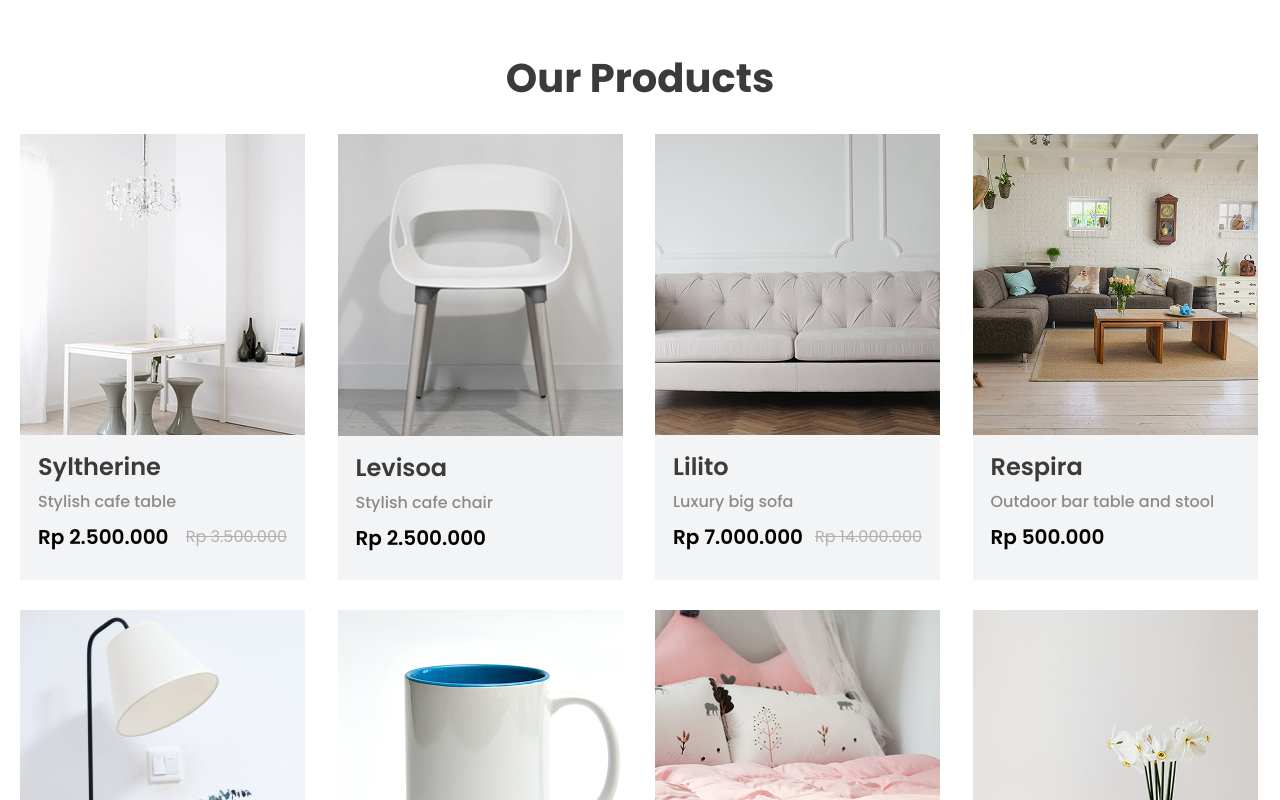
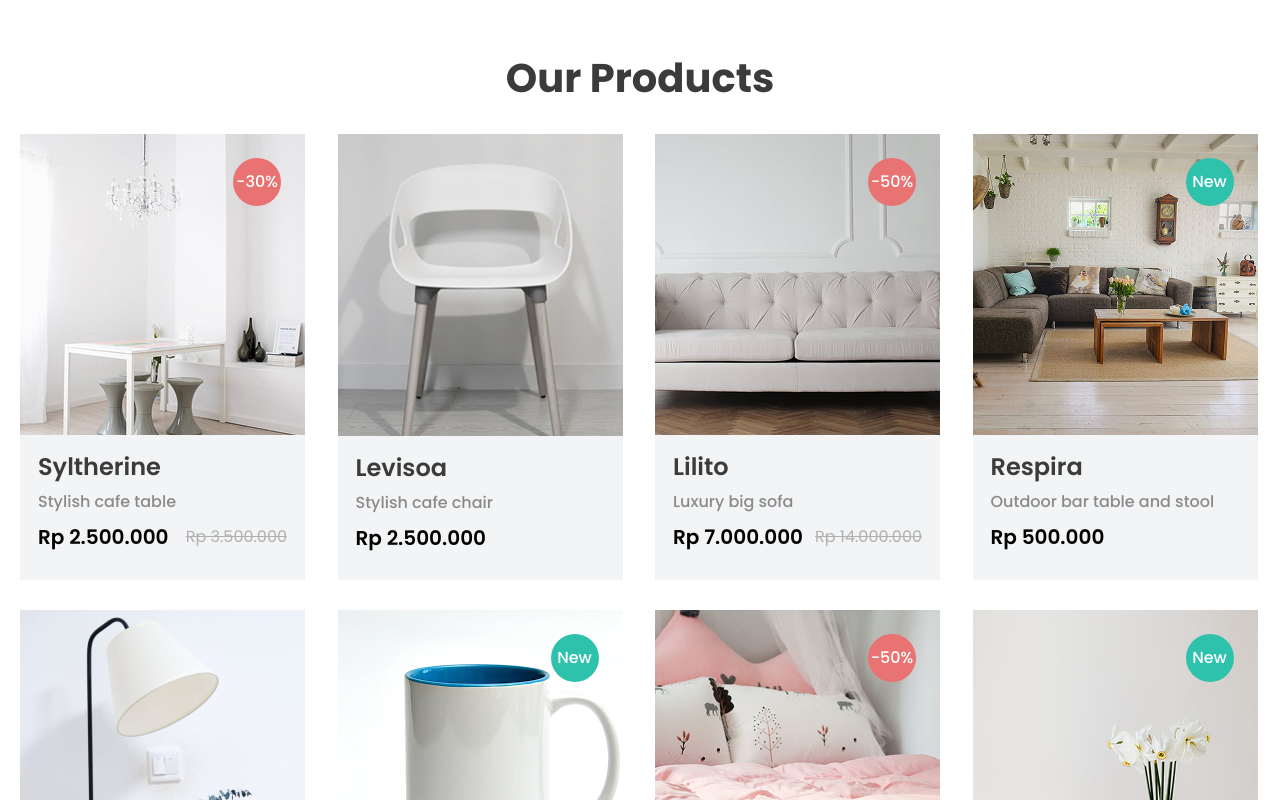
Before and after one commit to Hannalysis/furniture-site-implementation, a React (Vite) app: page / in a window 1280 px wide. Shown: the part 1560-2360 px from the top of the page. Built offline with nearby package versions, Linux system fonts and the light colour scheme.

Commit message:
feat: Implemented sticker component with class variants

```diff
--- a/src/components/ProductCard/ProductCard.module.css
+++ b/src/components/ProductCard/ProductCard.module.css
@@ -5,6 +5,7 @@
   background-color: var(--card-bg);
   width: 285px;
   height: 446px;
+  position: relative;
 }
 
 .productCard img {
@@ -40,3 +41,27 @@
     font-weight: var(--font-weight-regular);
     text-decoration: line-through;
 }
+
+.productSticker {
+    width: 48px;
+    height: 48px;
+    border-radius: 50%;
+    margin: 1.5em;
+    align-self: flex-end;
+    position: absolute;
+    z-index: 1;
+    color: var(--button-label-white);
+    align-content: center;
+}
+
+.productSticker h6 {
+    justify-self: center;
+}
+
+.productSticker.sale {
+    background-color: var(--label-peach);
+}
+
+.productSticker.new {
+    background-color: var(--label-teal);
+}
--- a/src/components/ProductCard/ProductCard.tsx
+++ b/src/components/ProductCard/ProductCard.tsx
@@ -1,22 +1,39 @@
 import { Typography } from "../@ui/Typography/Typography"
 import classes from "./ProductCard.module.css"
 
-type ProductCardData = {
+
+export type ProductCardData = {
   id: number
   title: string
   image: string
   desc: string
   price: string
   wasPrice?: string
+  sticker?: Sticker
 }
 
 type Props = {
   product: ProductCardData
 }
 
+export type Sticker = {
+  type: "sale" | "new" ;
+  label: string;
+};
+
+
 export function ProductCard({ product }: Props) {
   return (
     <div className={classes.productCard}>
+      {product.sticker && <div className={`
+      ${classes.productSticker} ${
+        product.sticker.type === "sale"
+        ? classes.sale
+        : product.sticker.type === "new"
+        ? classes.new
+        : ""
+      }`}>
+      <Typography variant="heading6">{product.sticker.label}</Typography></div>}
       <img src={product.image} alt={product.title} />
       <div className={classes.productContentContainer}>
         <Typography variant="heading4">{product.title}</Typography>
```
